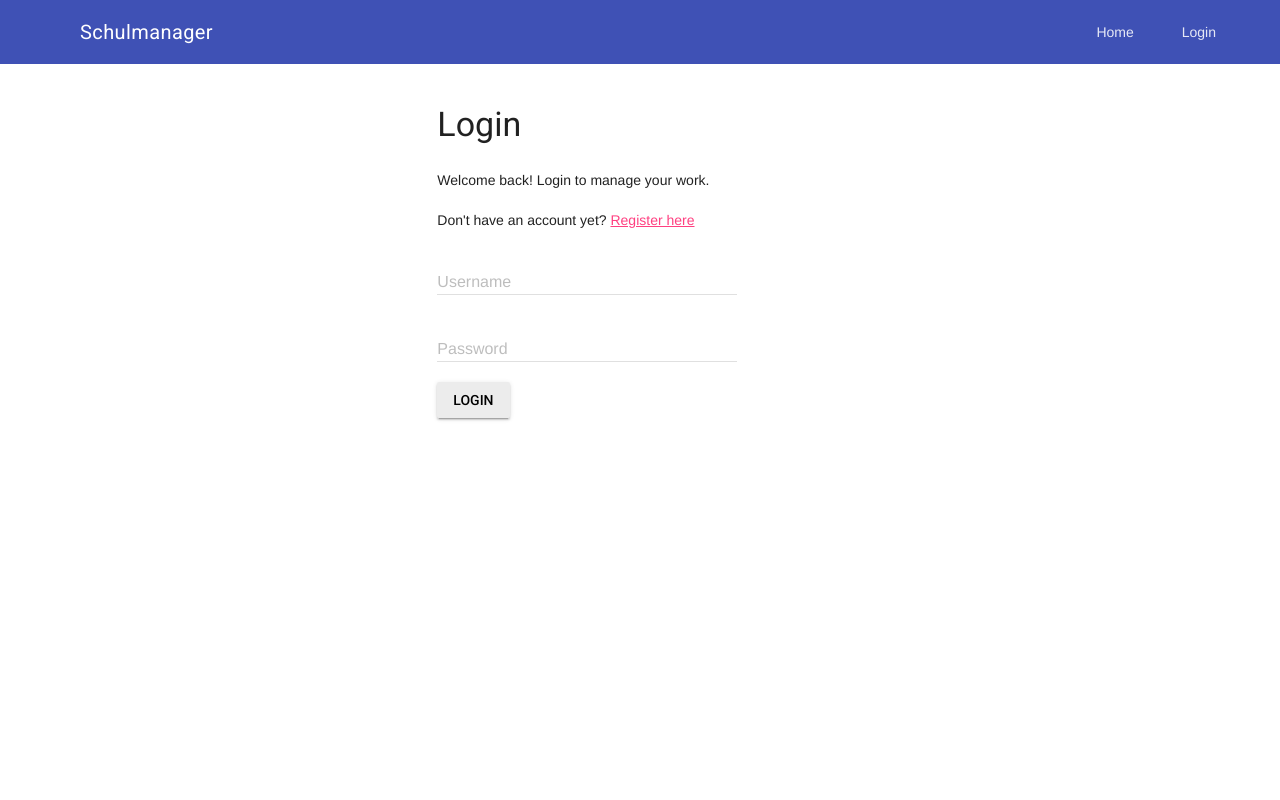
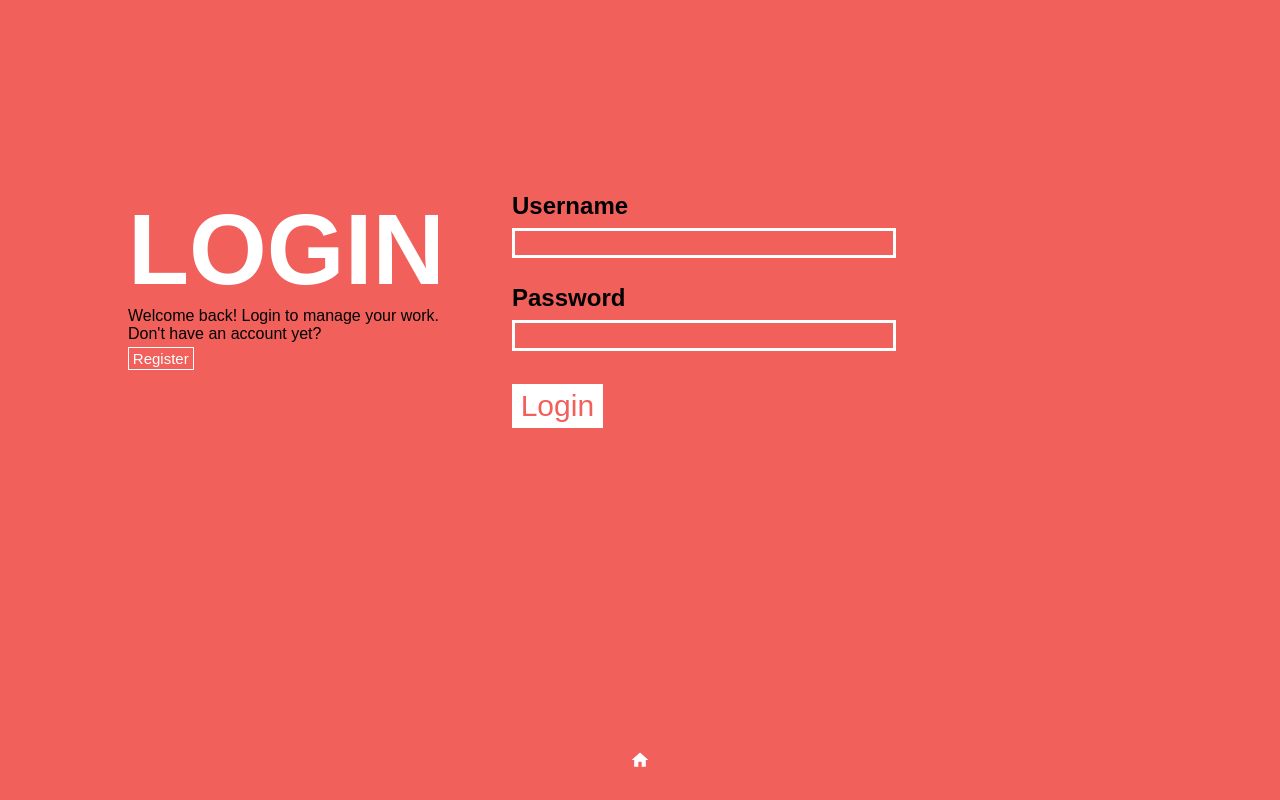
Before and after one commit to laesse/M306_schulmanager, a PHP site: page /user.php?status=1 in a window 1280 px wide. Run offline with PHP 8.4, Linux system fonts and the light colour scheme; data that the repository does not hold is empty.

Commit message:
redesign login

```diff
--- /dev/null
+++ b/homepage/user.css
@@ -0,0 +1,187 @@
+/*----------------------------------------------------------------------------------*/
+/*           							GENERAL                                     */
+/*----------------------------------------------------------------------------------*/
+
+* {
+	font-family: Arial;
+  	box-sizing: border-box;
+	margin: 0;
+	padding: 0;
+}
+
+html, body {
+	height: 100%;
+}
+
+body {
+	background-color: #f1605b;
+}
+
+/*--------------------------*/
+/*           DIV            */
+/*--------------------------*/
+
+.divText {
+	overflow: hidden;
+	display: inline;
+	height: 100%;
+	width: 40%;
+	padding-left: 10%;
+	padding-top: 15%;
+	float: left;
+}
+
+.divContent {
+	display: inline;
+	height: 100%;
+	width: 60%;
+	padding-top: 15%;
+	float: left;
+}
+
+.divNavigation {
+	position: fixed;
+	width: 100%;
+	bottom: 0;
+	text-align: center;
+	padding-bottom: 2%;
+	padding-top: 1%;
+}
+
+/*--------------------------*/
+/*          IMAGE           */
+/*--------------------------*/
+
+.divNavigation img {
+	background-color: #f1605b;
+	height: 20px;
+	margin-left: 5%;
+	margin-right: 5%;
+}
+
+.divNavigation img:hover {
+	border: 1px solid white;
+}
+
+/*--------------------------*/
+/*          INLINE          */
+/*--------------------------*/
+
+button, form, h1, h2, img {
+	display: inline;
+}
+
+/*--------------------------*/
+/*           TEXT           */
+/*--------------------------*/
+
+h1 {
+	color: white;
+	font-size: 100px;
+}
+
+/*--------------------------*/
+/*           BUTTON         */
+/*--------------------------*/
+
+button {
+	margin-top: 1%;
+	padding-top: 0.5%;
+	padding-bottom: 0.5%;
+	padding-left: 1%;
+	padding-right: 1%;
+}
+
+button:hover {
+	box-shadow: 0 12px 16px 0 rgba(0,0,0,0.24),0 17px 50px 0 rgba(0,0,0,0.19);
+}
+
+.btnRegister {
+  	color: white;
+  	border: 1px solid white;
+	background-color: #f1605b;
+	font-size: 15px;
+}
+
+.btnLogin {
+  	color: #f1605b;
+	border: 1px solid white;
+  	background-color: white;
+	font-size: 30px;
+}
+
+/*--------------------------*/
+/*         SCROLLBAR        */
+/*--------------------------*/
+
+::-webkit-scrollbar {
+	background: #f1605b;
+}
+
+/* Handle */
+::-webkit-scrollbar-thumb {
+  	background: white;
+  	border-radius: 10px;
+	border: 2px solid #f1605b;
+}
+
+/*--------------------------*/
+/*         TEXTINPUT        */
+/*--------------------------*/
+
+input[type=text], input[type=password] {
+	background-color: #f1605b;
+	width: 50%;
+	height: 5%;
+  	margin: 8px 0;
+  	border: 3px solid white;
+  	outline: none;
+}
+
+input[type=text]:focus, input[type=password]:focus {
+  	border: 3px solid black;
+}
+
+/*----------------------------------------------------------------------------------*/
+/*           							Responsive                                  */
+/*----------------------------------------------------------------------------------*/
+@media screen and (max-width:600px) {
+
+	.divText {
+		display: block;
+		height: 40%;
+		width: 100%;
+		padding-left: 10%;
+		padding-right: 10%;
+		padding-top: 15%;
+		float: none;
+	}
+
+	.divContent {
+		display: block;
+		height: 60%;
+		width: 100%;
+		padding-left: 10%;
+		padding-right: 10%;
+		padding-top: 0%;
+		float: none;
+	}
+
+	input[type=text], input[type=password] {
+  		width: 77%;
+		height: 7%;
+	}
+
+	h1 {
+		font-size: 22px;
+	}
+
+	h2 {
+		font-size: 15px;
+	}
+
+	button {
+		font-size: 10px;
+	}
+
+}
--- a/homepage/user.php
+++ b/homepage/user.php
@@ -47,60 +47,40 @@ function showLogin() {
 	<!DOCTYPE html>
 	<html>
 	<head>
-		<title>Schulmanager: Login</title>
-	";
-
-	include 'head.php';
-
-	echo "
+		<title>LeeSchoolassist: Login</title>
+		<meta name='theme-color' content='#f1605b'>
+		<link rel='stylesheet' type='text/css' href='user.css'>
+		<link rel='shortcut icon' href='favicon.png' type='image/x-icon'/>
+		<meta name='viewport' content='width=device-width, initial-scale=1.0' />
 	</head>
 	<body>
-		<!-- Uses a header that scrolls with the text, rather than staying locked at the top -->
-		<div class='mdl-layout mdl-js-layout'>
-  	";
 
-	include 'navigation.php';
+		<div class='divText'>
 
-	echo "
-  				<main class='mdl-layout__content'>
-    				<div class='page-content'>
+			<h1>LOGIN</h1>
+			<p>Welcome back! Login to manage your work.</p>
+			<p>Don't have an account yet?</p>
+			<form action='user.php?status=showRegistration' method='post'>
+				<button type='submit' class='btnRegister'>Register</button>
+			</form>
 
+		</div>
+		<div class='divContent'>
 
+			<form action='?status=checkLogin' method='post'>
+				<h2>Username</h2><br>
+    			<input type='text' name='username' value='".htmlspecialchars(@$_POST['username'])."'><br><br>
+				<h2>Password</h2><br>
+				<input type='password' name='password' value='".htmlspecialchars(@$_POST['password'])."'><br><br>
+				<button type='submit' class='btnLogin'>Login</button>
+			</form>
 
-						<div class='mdl-grid'>
-							<div class='mdl-layout-spacer'></div>
-    						<div class='mdl-cell mdl-cell--4-col'>
+		</div>
 
+		<div class='divNavigation'>
+			<a href='index.php'><img src='img/home.svg'></a>
+		</div>
 
-	<h3>Login</h3>
-	<p>Welcome back! Login to manage your work.</p>
-	<p>Don't have an account yet? <a href='?status=showRegistration'>Register here</a></p>
-
-	<!-- Textfield with Floating Label -->
-	<form action='?status=checkLogin' method='post'>
-  		<div class='mdl-textfield mdl-js-textfield mdl-textfield--floating-label'>
-    		<input class='mdl-textfield__input' type='text' id='sample3' name='username' value='".htmlspecialchars($_POST['username'])."'>
-    		<label class='mdl-textfield__label' for='sample3'>Username</label>
-  		</div>
-		<br>
-		<div class='mdl-textfield mdl-js-textfield mdl-textfield--floating-label'>
-    		<input class='mdl-textfield__input' type='password' id='sample3' name='password' value='".htmlspecialchars($_POST['password'])."'>
-    		<label class='mdl-textfield__label' for='sample3'>Password</label>
-  		</div>
-		<br>
-		<!-- TODO: SNACKBAR / Accent-colored raised button with ripple -->
-		<button class='mdl-button mdl-js-button mdl-button--raised' type='submit'>Login</button>
-	</form>
-
-							</div>
-    						<div class='mdl-layout-spacer'></div>
-						</div>
-
-
-
-					</div>
-  				</main>
-			</div>
 		</body>
 	</html>
 	";
```
Also changed, not shown: homepage/img/home.svg (added).
